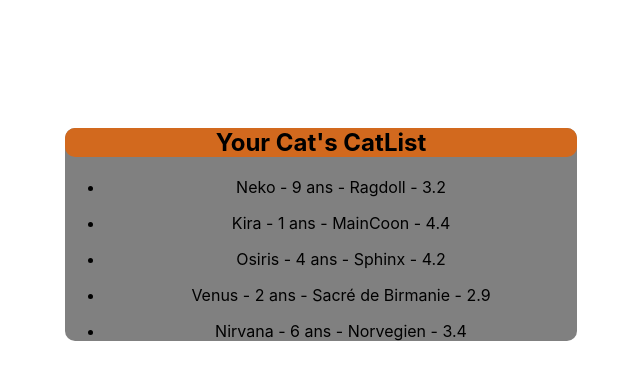
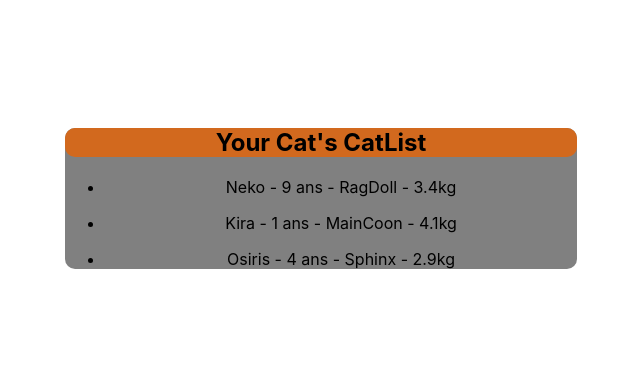
Before and after one commit to JulienHanon/Cours-React, a React (Create React App) app in the folder cat-app/: page / in a window 1280 px wide. Shown: the top 380 px of the page, without its empty margins (319-959 px from the left). Built offline with nearby package versions, Linux system fonts and the light colour scheme.

Commit message:
Modification CatList : création d'un tableau de chat avec leur caractéristiques

```diff
--- a/cat-app/src/component/Cat.Js
+++ b/cat-app/src/component/Cat.Js
@@ -1,12 +1,5 @@
 
-function Cat(){
+function Cat(props){
 
-
-   return(
-       <div>
-           <p></p>
-       </div>
-   )
 }
-
 export default Cat;
--- a/cat-app/src/component/CatList.js
+++ b/cat-app/src/component/CatList.js
@@ -1,11 +1,31 @@
 import './CatList.css';
+import Cat from './Cat.Js';
 
-function CatList(){
+function CatList(props){
 
-    const CatName = ["Neko", "Kira", "Osiris", "Venus", "Nirvana"];
-    const CatAge = [9, 1, 4, 2, 6];
-    const CatRace = ["Ragdoll", "MainCoon", "Sphinx", "Sacré de Birmanie", "Norvegien"]
-    const CatWeight = [3.2, 4.4, 4.2, 2.9, 3.4];
+    const CAT = [
+        {
+            Id: 'C1',
+            Name: 'Neko',
+            Age:  9,
+            Race: 'RagDoll',
+            Weight: 3.4
+        },
+        {
+            Id: 'C2',
+            Name: 'Kira',
+            Age: 1,
+            Race: 'MainCoon',
+            Weight: 4.1
+        },
+        {
+            Id: 'C3',
+            Name: 'Osiris',
+            Age: 4,
+            Race: 'Sphinx',
+            Weight: 2.9
+        }
+    ]
 
     return (
         <div className='List'>
@@ -14,12 +34,9 @@ function CatList(){
             </header>
             <body>
                 <ul className="CatList">
-                    <li>{CatName[0]} - {CatAge[0].toString()} ans - {CatRace[0]} - {CatWeight[0].toString()}</li>
-                    <li>{CatName[1]} - {CatAge[1].toString()} ans - {CatRace[1]} - {CatWeight[1].toString()}</li>
-                    <li>{CatName[2]} - {CatAge[2].toString()} ans - {CatRace[2]} - {CatWeight[2].toString()}</li>
-                    <li>{CatName[3]} - {CatAge[3].toString()} ans - {CatRace[3]} - {CatWeight[3].toString()}</li>
-                    <li>{CatName[4]} - {CatAge[4].toString()} ans - {CatRace[4]} - {CatWeight[4].toString()}</li>
-                    <p>          </p>
+                    <li>{CAT[0].Name} - {CAT[0].Age.toString()} ans - {CAT[0].Race} - {CAT[0].Weight.toString()}kg</li>
+                    <li>{CAT[1].Name} - {CAT[1].Age.toString()} ans - {CAT[1].Race} - {CAT[1].Weight.toString()}kg</li>
+                    <li>{CAT[2].Name} - {CAT[2].Age.toString()} ans - {CAT[2].Race} - {CAT[2].Weight.toString()}kg</li>
                 </ul>
             </body>
         </div>
```
